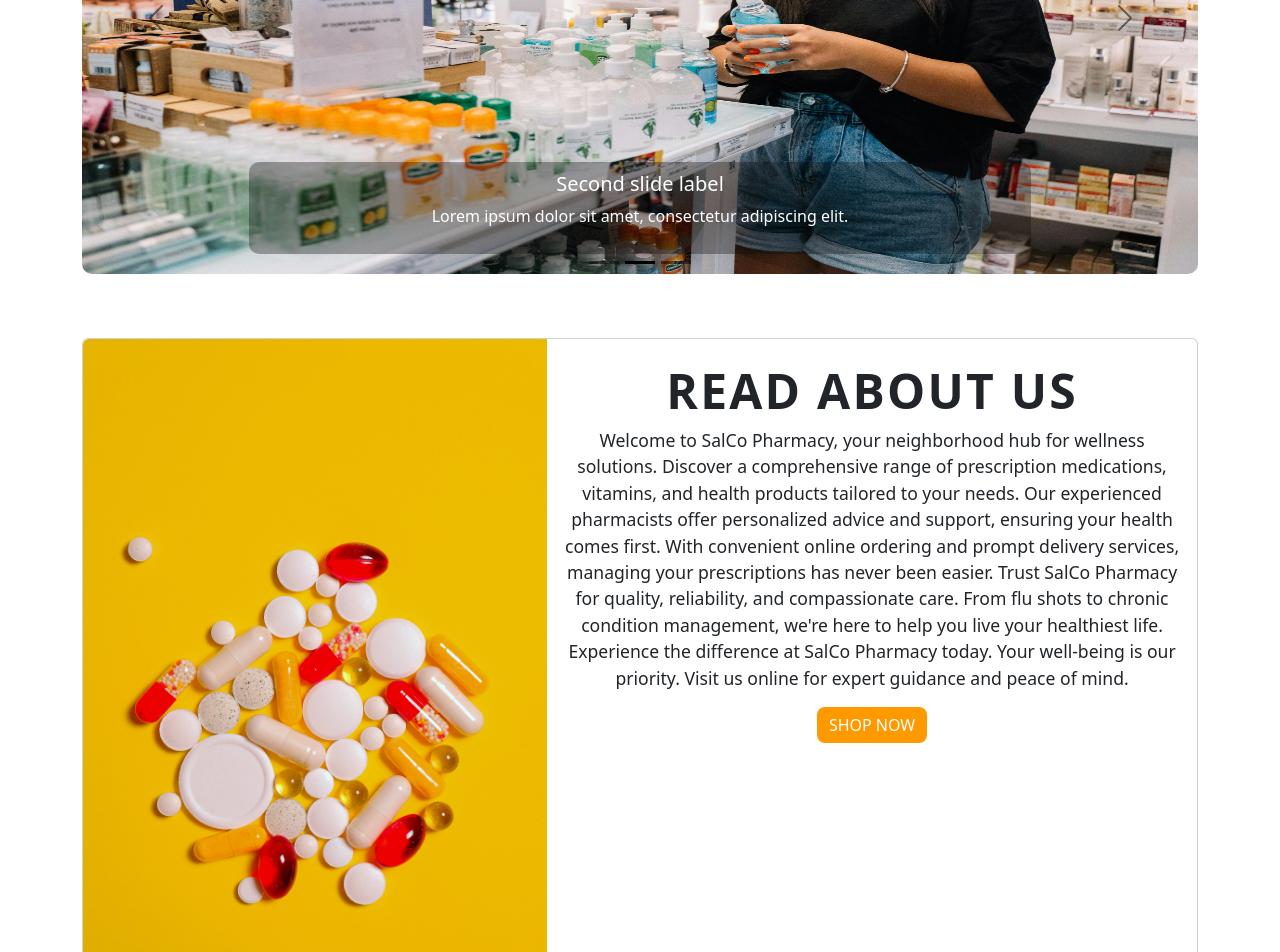
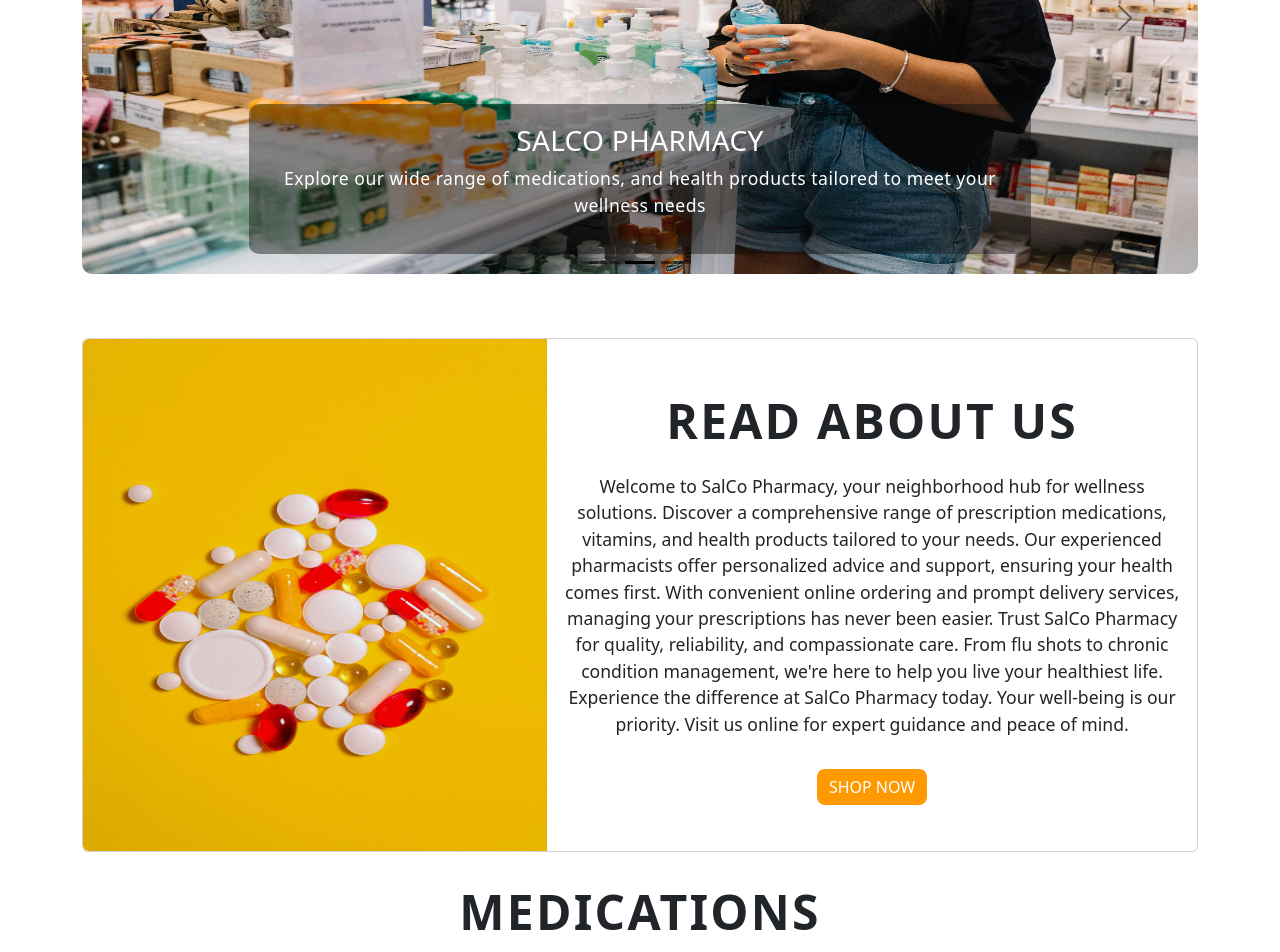
Before and after one commit to Nadjibochacha/front-app, a React (Create React App) app: page / in a window 1280 px wide. Shown: the part 360-1312 px from the top of the page. Built offline with nearby package versions, Linux system fonts and the light colour scheme.

Commit message:
totop icon 'failed'

```diff
--- a/src/App.js
+++ b/src/App.js
@@ -5,6 +5,7 @@ import Pharmaien from './pages/pharmaien';
 import Venteur from './pages/venteur';
 import Login from './pages/login';
 import Products from './pages/products';
+
 function App() {
   return (
     <div className="App">
--- a/src/components/about.css
+++ b/src/components/about.css
@@ -6,7 +6,7 @@
     text-transform: uppercase;
 }
 #about img{
-    height: 27rem;
+    height: 32rem;
     width: 100%;
 }
 #about .btn-orange, #new .btn-orange{
--- a/src/components/about.js
+++ b/src/components/about.js
@@ -6,13 +6,13 @@ const About = () => {
   return (
     <div id='about' className='mt-5 container'>
         <div className="card mb-3">
-            <div className="row g-0">
+            <div className="row g-0 align-items-center">
                 <div className="col-md-5">
-                    <img src={pic4} className="h-100 rounded-start" alt="..." />
+                    <img src={pic4} className="rounded-start" alt="..." />
                 </div>
                 <div className="col-md-7">
                     <div className="card-body">
-                        <div className='title'>read about us</div>
+                        <div className='title mb-3'>read about us</div>
                         <p className="card-text">
                             Welcome to SalCo Pharmacy, your neighborhood hub for wellness solutions.
                             Discover a comprehensive range of prescription medications, vitamins, and health products tailored to your needs.
@@ -23,7 +23,7 @@ const About = () => {
                             Experience the difference at SalCo Pharmacy today. Your well-being is our priority.
                             Visit us online for expert guidance and peace of mind.
                         </p>
-                        <Button variant='' className='btn btn-orange' href='/products'>shop now</Button>
+                        <Button variant='' className='btn btn-orange mt-3' href='/products'>shop now</Button>
                     </div>
                 </div>
             </div>
--- a/src/components/footer.js
+++ b/src/components/footer.js
@@ -40,7 +40,7 @@ const Footer = () => {
                 <h3>Catigories</h3>
                 <ul>
                     <li><a href='/'>home</a></li>
-                    <li><a href='/products'>drugs & products</a></li>
+                    <li><a href='/products'>medications</a></li>
                     <li><a href='/products'>cat1</a></li>
                     <li><a href='/products'>cat2</a></li>
                     <li><a href='/products'>cat3</a></li>
--- a/src/components/header.js
+++ b/src/components/header.js
@@ -4,8 +4,10 @@ import Container from 'react-bootstrap/Container';
 import Nav from 'react-bootstrap/Nav';
 import Navbar from 'react-bootstrap/Navbar';
 import logo from '../images/salco.png';
+import { FaCartShopping } from "react-icons/fa6";
 
 const Header = () => {
+
   return (
     <Navbar id='navbar' expand="md" className="bg-body-secondary">
       <Container>
@@ -15,9 +17,10 @@ const Header = () => {
           <Nav className="nav-items">
             <Nav.Link href="/" className='item'>Home</Nav.Link>
             <Nav.Link href="/#about" className='item'>About</Nav.Link>
-            <Nav.Link href="/#new" className='item'>products</Nav.Link>
+            <Nav.Link href="/#new" className='item'>medications</Nav.Link>
             <Nav.Link href="/#footer" className='item'>contact</Nav.Link>
             <Nav.Link href="/login" className='item'>login</Nav.Link>
+            <Nav.Link className='item'><FaCartShopping/></Nav.Link>
           </Nav>
         </Navbar.Collapse>
       </Container>
--- a/src/components/newproducts.js
+++ b/src/components/newproducts.js
@@ -10,7 +10,7 @@ import Button from 'react-bootstrap/esm/Button';
 const Newproducts = () => {
     return (
        <div id='new' className='mt-4'>
-            <div className='title'>products</div>
+            <div className='title'>medications</div>
             <div className='row mt-3'>
                 <Product title='something1' state='new' src ={product} price="20" />
                 <Product title='something2' state='new' src ={product1} price="31" />
--- a/src/components/slider.css
+++ b/src/components/slider.css
@@ -9,9 +9,18 @@
     border-radius: 10px;
 }
 #slide .caption{
-    background: #0c0c0c56;
-    padding: 10px;
+    background: #0c0c0c70;
+    padding: 20px;
     border-radius: 10px;
     color: white;
 
 }
+#slide .caption h3{
+    text-transform: uppercase;
+    font-weight: 500;
+    letter-spacing: 0.02rem;
+}
+#slide .caption p{
+    font-size: 1.1rem;
+    letter-spacing: 0.03rem;
+}
--- a/src/components/slider.js
+++ b/src/components/slider.js
@@ -15,8 +15,8 @@ const Slider = () => {
             alt="First slide"
             />
             <Carousel.Caption className='caption'>
-                <h5>First slide label</h5>
-                <p>Nulla vitae elit libero, a pharetra augue mollis interdum.</p>
+                <h3>SalCo Pharmacy</h3>
+                <p>Your trusted destination for quality healthcare solutions</p>
             </Carousel.Caption>
         </Carousel.Item>
         <Carousel.Item>
@@ -26,8 +26,8 @@ const Slider = () => {
             alt="Second slide"
             />
             <Carousel.Caption className='caption'>
-                <h5>Second slide label</h5>
-                <p>Lorem ipsum dolor sit amet, consectetur adipiscing elit.</p>
+                <h3>SalCo Pharmacy</h3>
+                <p>Explore our wide range of medications, and health products tailored to meet your wellness needs</p>
             </Carousel.Caption>
         </Carousel.Item>
         <Carousel.Item>
@@ -37,9 +37,9 @@ const Slider = () => {
             alt="Third slide"
             />
             <Carousel.Caption className='caption'>
-                <h5>Third slide label</h5>
+                <h3>SalCo Pharmacy</h3>
                 <p>
-                    Praesent commodo cursus magna, vel scelerisque nisl consectetur.
+                    Discover convenience, reliability, and compassion today
                 </p>
             </Carousel.Caption>
         </Carousel.Item>
--- a/src/pages/home.js
+++ b/src/pages/home.js
@@ -1,3 +1,4 @@
+
 import React from 'react'
 import Header from '../components/header';
 import Slider from '../components/slider';
@@ -16,7 +17,6 @@ const Home = () => {
       <Comments/>
       <Footer/>
     </div>
-  )
+  );
 }
-
 export default Home;
--- a/src/pages/products.js
+++ b/src/pages/products.js
@@ -1,5 +1,4 @@
 import React from 'react';
-import './home.css';
 import Header from '../components/header';
 
 const Products = () => {
```
Also changed, not shown: src/pages/home.css (deleted). Lines whose indentation alone changed are shown as unchanged.
